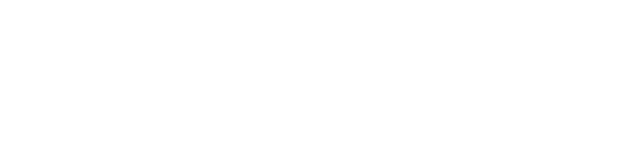
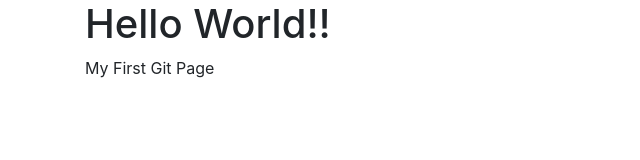
Before and after one commit to sandeepvaishnav/simple-wp-generator, a plain HTML site: page index.html in a window 1280 px wide. Shown: the whole page, without its empty margins (0-640 px from the left). Drawn offline with nearby package versions, Linux system fonts and the light colour scheme.

Commit message:
index udpate

```diff
--- a/index.html
+++ b/index.html
@@ -5,9 +5,27 @@
     <meta name="viewport"
           content="width=device-width, user-scalable=no, initial-scale=1.0, maximum-scale=1.0, minimum-scale=1.0">
     <meta http-equiv="X-UA-Compatible" content="ie=edge">
-    <title>Hello my first page</title>
+    <title>Hi Sandeep</title>
+
+    <link rel="stylesheet" href="https://stackpath.bootstrapcdn.com/bootstrap/4.3.1/css/bootstrap.min.css" integrity="sha384-ggOyR0iXCbMQv3Xipma34MD+dH/1fQ784/j6cY/iJTQUOhcWr7x9JvoRxT2MZw1T" crossorigin="anonymous">
+
 </head>
 <body>
 
+<div class="container">
+    <div class="row">
+        <div class="col-md-12">
+            <h1>Hello World!!</h1>
+            <p>My First Git Page</p>
+        </div>
+    </div>
+</div>
+
+
+
+
+<script src="https://stackpath.bootstrapcdn.com/bootstrap/4.3.1/js/bootstrap.min.js" integrity="sha384-JjSmVgyd0p3pXB1rRibZUAYoIIy6OrQ6VrjIEaFf/nJGzIxFDsf4x0xIM+B07jRM" crossorigin="anonymous"></script>
+<script src="https://code.jquery.com/jquery-3.3.1.slim.min.js" integrity="sha384-q8i/X+965DzO0rT7abK41JStQIAqVgRVzpbzo5smXKp4YfRvH+8abtTE1Pi6jizo" crossorigin="anonymous"></script>
+<script src="https://cdnjs.cloudflare.com/ajax/libs/popper.js/1.14.7/umd/popper.min.js" integrity="sha384-UO2eT0CpHqdSJQ6hJty5KVphtPhzWj9WO1clHTMGa3JDZwrnQq4sF86dIHNDz0W1" crossorigin="anonymous"></script>
 </body>
 </html>
```
